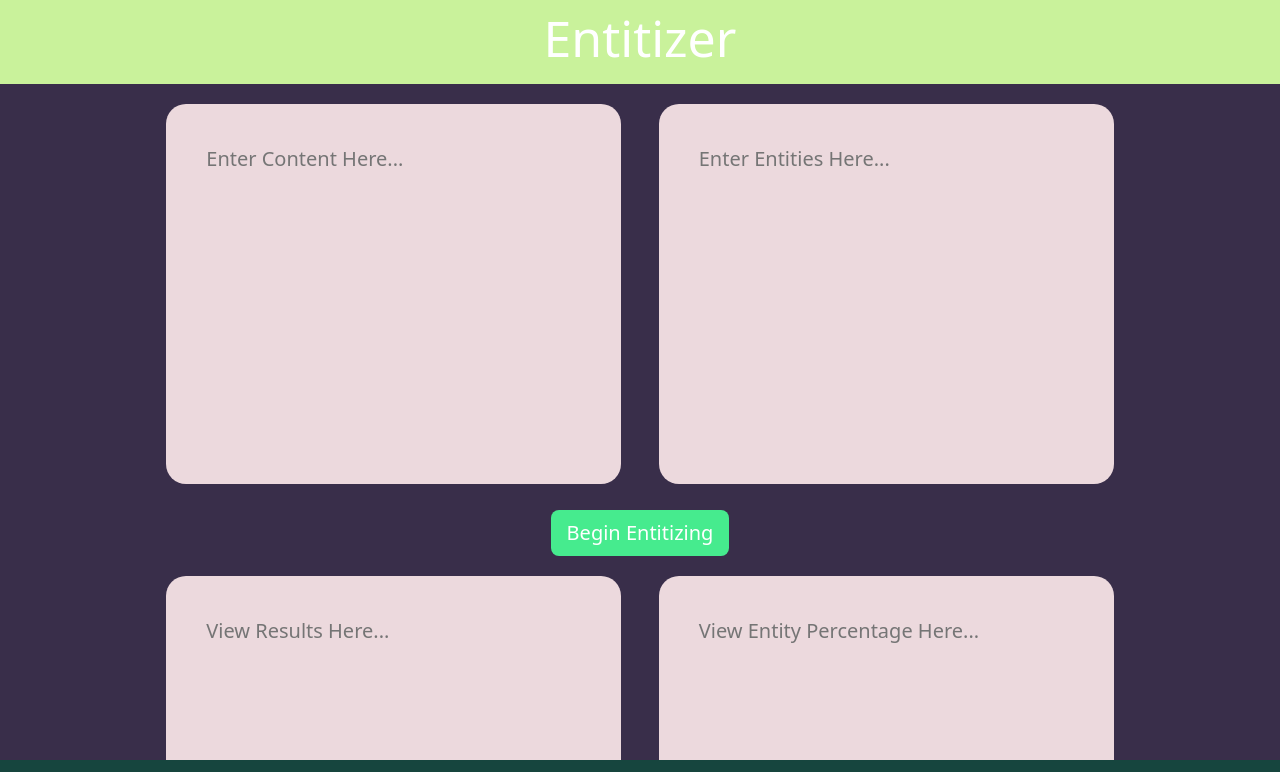
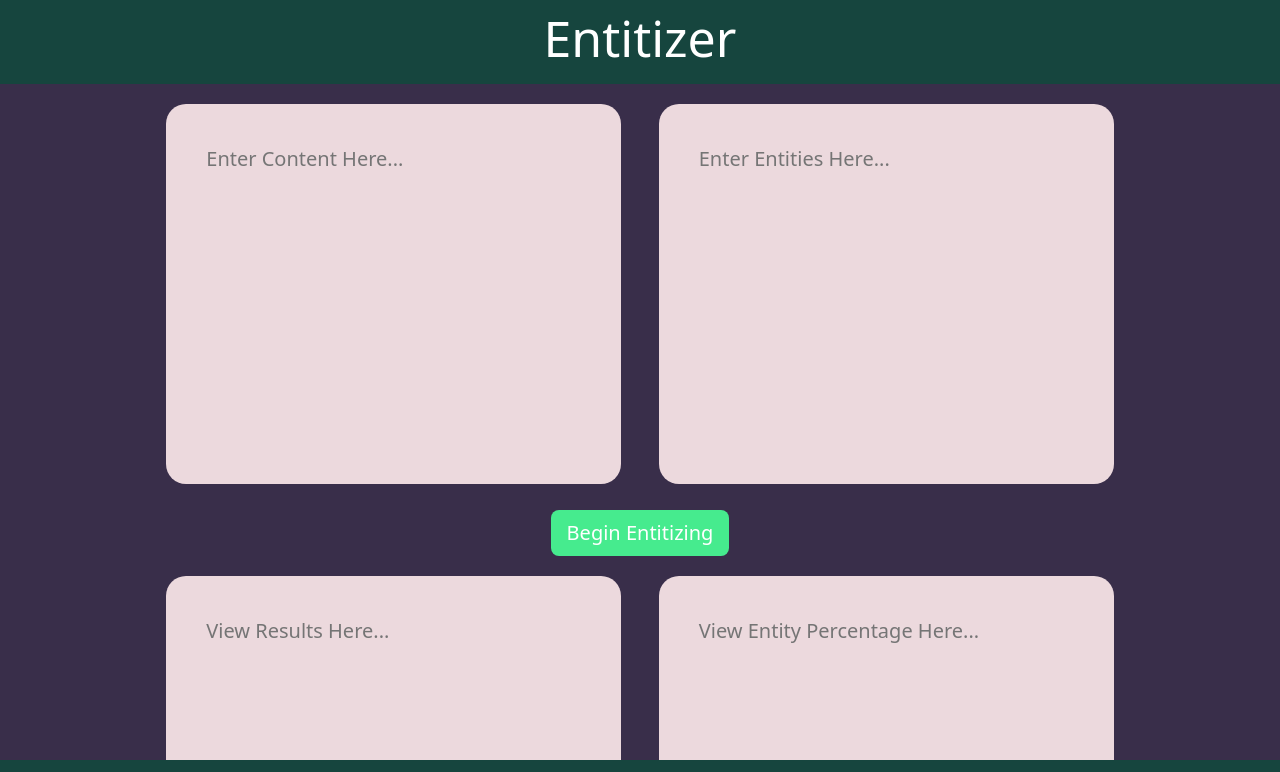
Before and after one commit to parijatmukherjeedevs/parijatmukherjeedevs.github.io, a React (Create React App) app: page / in a window 1280 px wide. Shown: the top 772 px of the page. Built offline with nearby package versions, Linux system fonts and the light colour scheme; the HTML template or start-up script is replaced by a standard one.

Commit message:
Update Navbar.jsx

```diff
--- a/src/components/Navbar.jsx
+++ b/src/components/Navbar.jsx
@@ -1,7 +1,7 @@
 import React from "react";
 
 const navbarStyle={
-    backgroundColor: "#c9f29b",
+    backgroundColor: "#16453e",
     align:"center",
     marginBottom:"20px"
 
```
